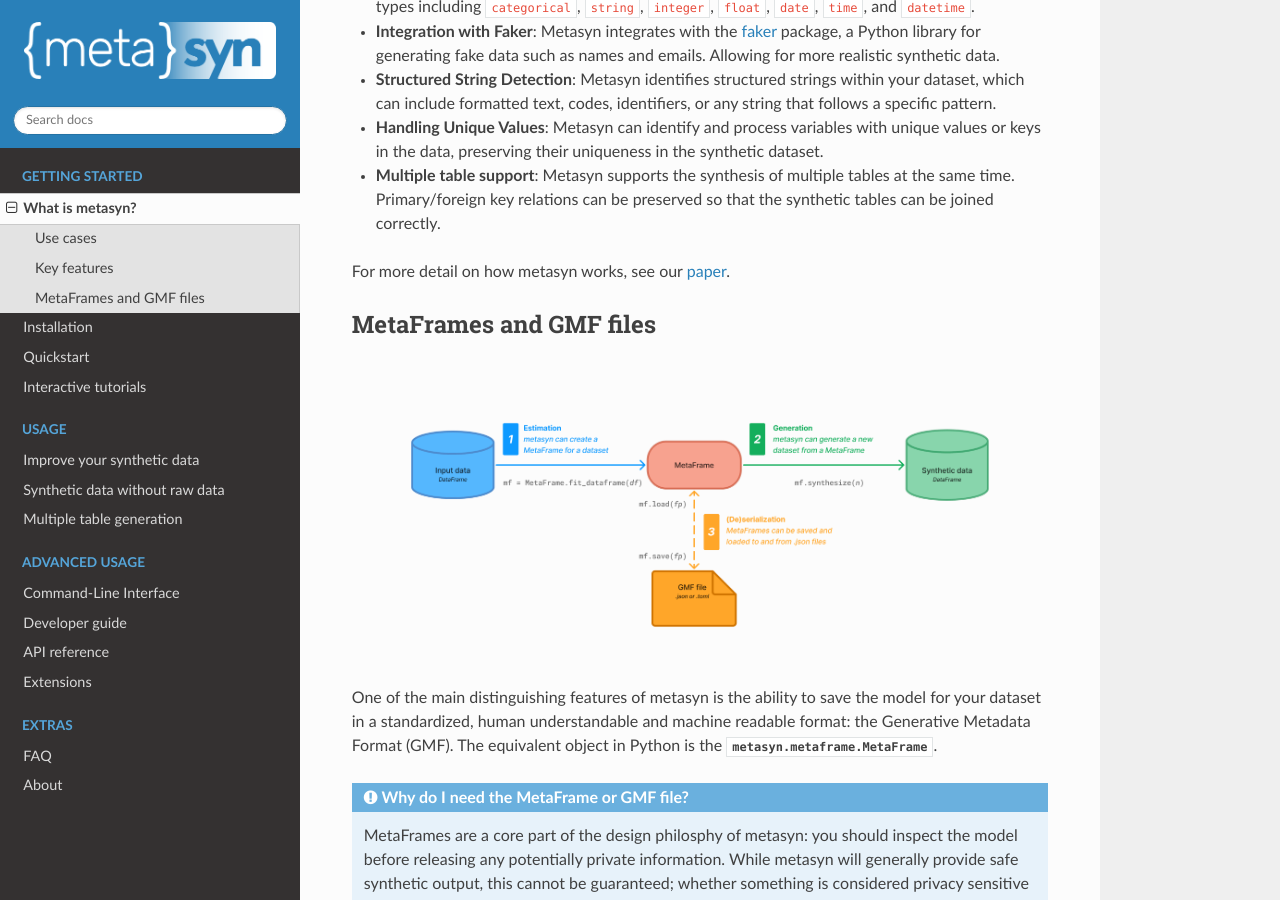
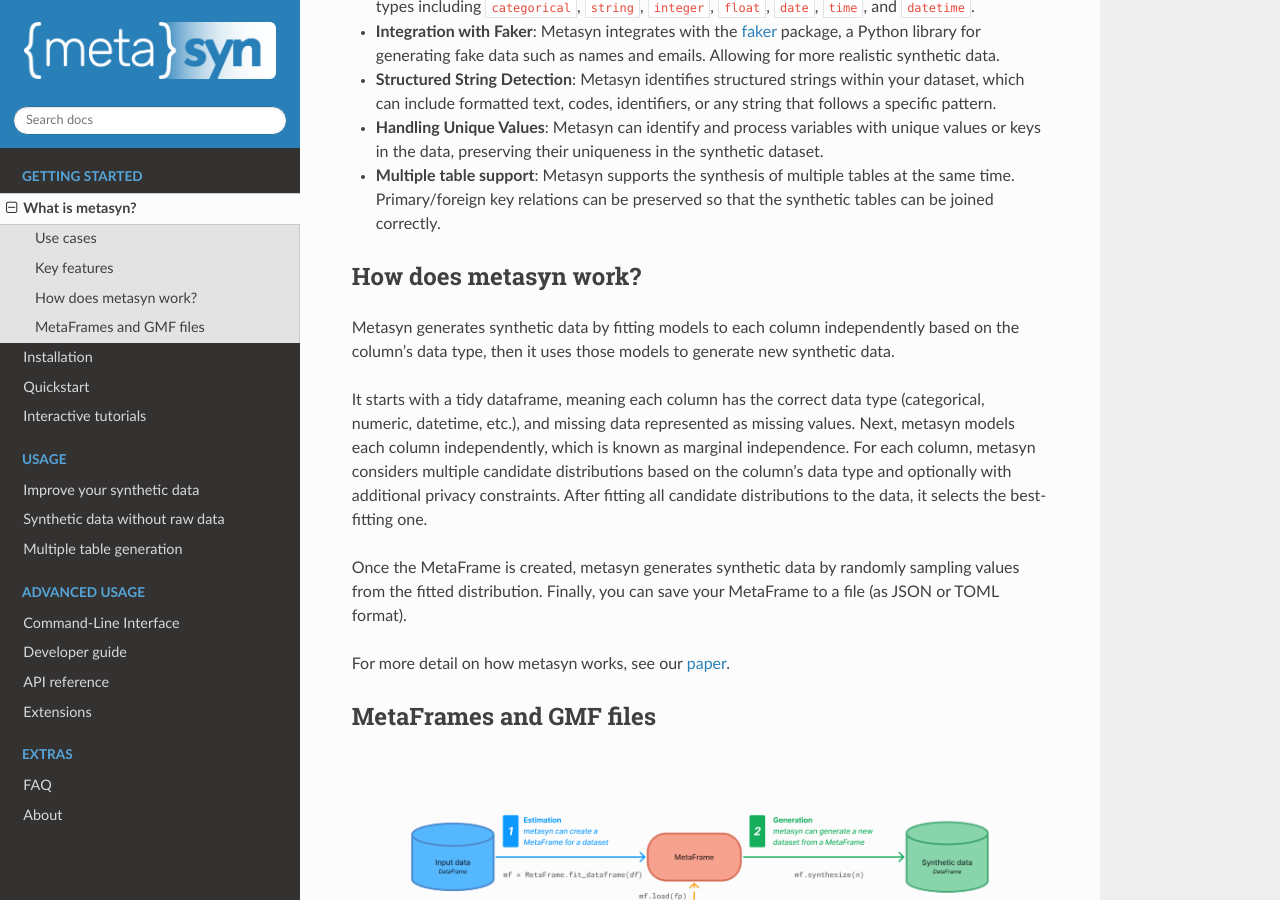
Before and after one commit to sodascience/metasyn, a Sphinx documentation site: the page built from docs/source/what_is_metasyn.rst, in a window 1280 px wide and 900 px high, scrolled down 1228 px. Built offline with Sphinx 7.4.7 and the Read the Docs theme 3.1.0, drawn with Linux system fonts in a browser that asks for light colours.

Commit message:
Add how it works section doc

```diff
--- a/docs/source/what_is_metasyn.rst
+++ b/docs/source/what_is_metasyn.rst
@@ -33,6 +33,21 @@
 - **Handling Unique Values**: Metasyn can identify and process variables with unique values or keys in the data, preserving their uniqueness in the synthetic dataset.
 - **Multiple table support**: Metasyn supports the synthesis of multiple tables at the same time. Primary/foreign key relations can be preserved so that the synthetic tables can be joined correctly.
 
+How does metasyn work?
+----------------------
+
+Metasyn generates synthetic data by fitting models to each column independently based on the column's data type, then it uses those models to generate new synthetic data.
+
+It starts with a tidy dataframe, meaning each column has the correct data type (categorical, numeric, datetime, etc.), and missing data represented as missing values. Next, metasyn models each column independently,
+which is known as marginal independence. For each column, metasyn considers multiple candidate distributions based on the column's data type and optionally with additional privacy constraints.
+After fitting all candidate distributions to the data, it selects the best-fitting one.
+
+.. note: need to add examples of distributions?
+.. note: do we want to explain best-fitting based on what?
+
+
+Once the MetaFrame is created, metasyn generates synthetic data by randomly sampling values from the fitted distribution.
+Finally, you can save your MetaFrame to a file (as JSON or TOML format).
 
 For more detail on how metasyn works, see our `paper <https://github.com/sodascience/metasyn/blob/main/docs/paper/paper.pdf>`_.
 
```
